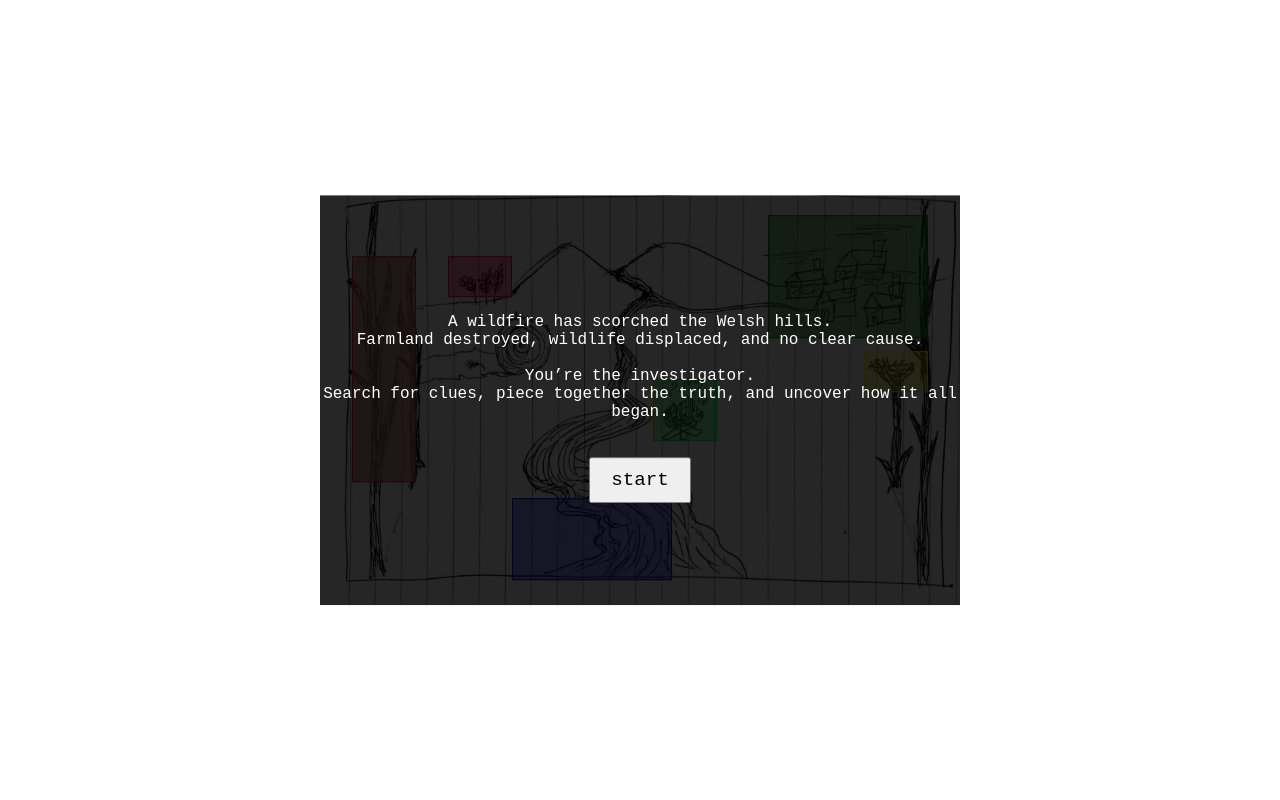
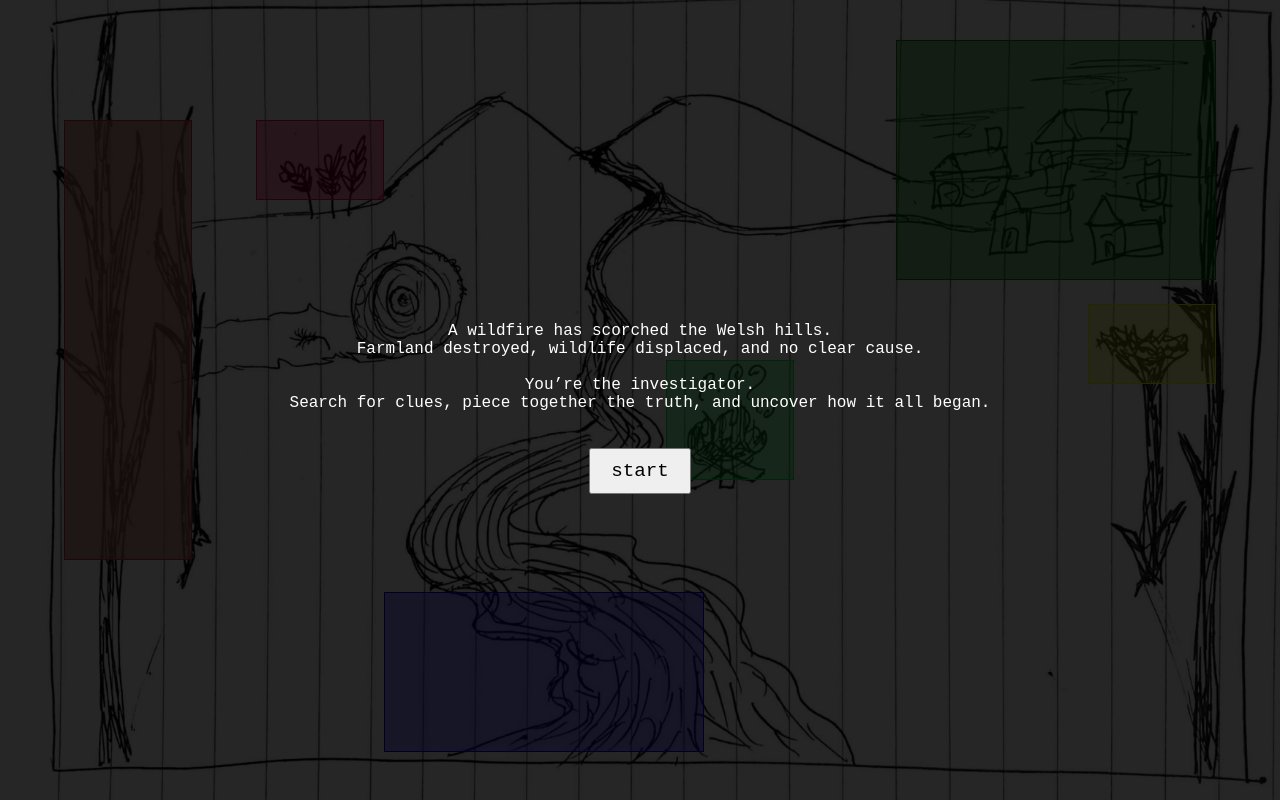
Before and after one commit to ratnarekham/wildfires-wales, a plain HTML site: page index.html in a window 1280 px wide. Drawn offline with Linux system fonts and the light colour scheme.

Commit message:
game is full screen

```diff
--- a/style.css
+++ b/style.css
@@ -24,7 +24,7 @@ body {
     display: flex;
     align-items: center;
     justify-content: center;
-    z-index: 1000; /* higher than popup or image */
+    z-index: 1000;
 }
 
 .start-content {
@@ -42,9 +42,8 @@ body {
 
 .game-container {
     position: fixed;
-    top: 50%;
-    left: 50%;
-    transform: translate(-50%, -50%);
+    top: 0;
+    left: 0;
     max-width: 100vw;
     max-height: 100vh;
     display: flex;
@@ -58,9 +57,10 @@ body {
     display: inline-block;
     width: 100%;
     height: auto;
-    max-width: 90vw;
-    max-height: 90vh;
+    max-width: 100vw;
+    max-height: 100vh;
 }
+
 .img {
     width: 100%;
     height: auto;
```
